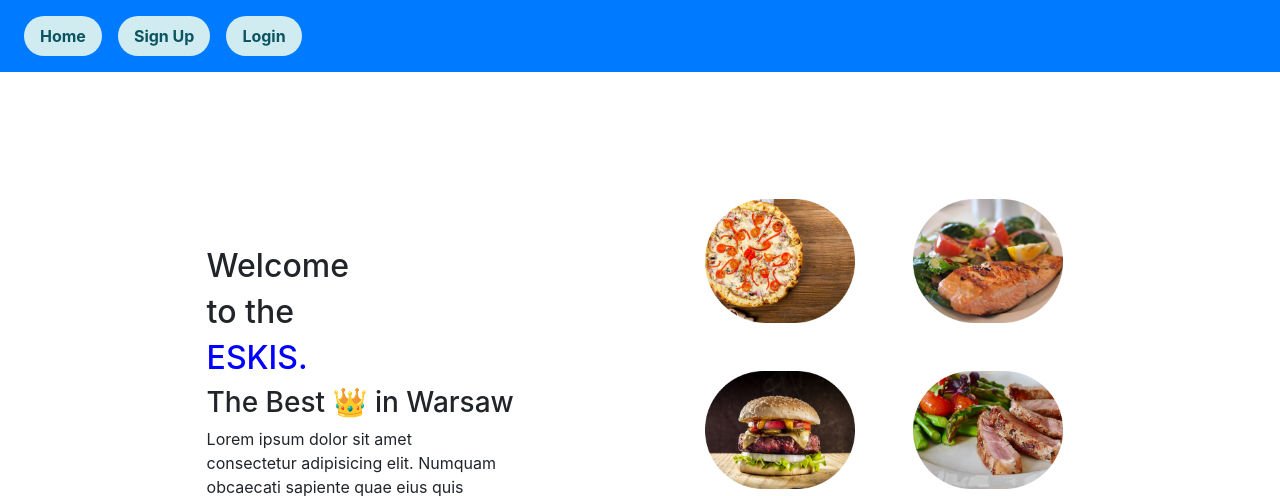
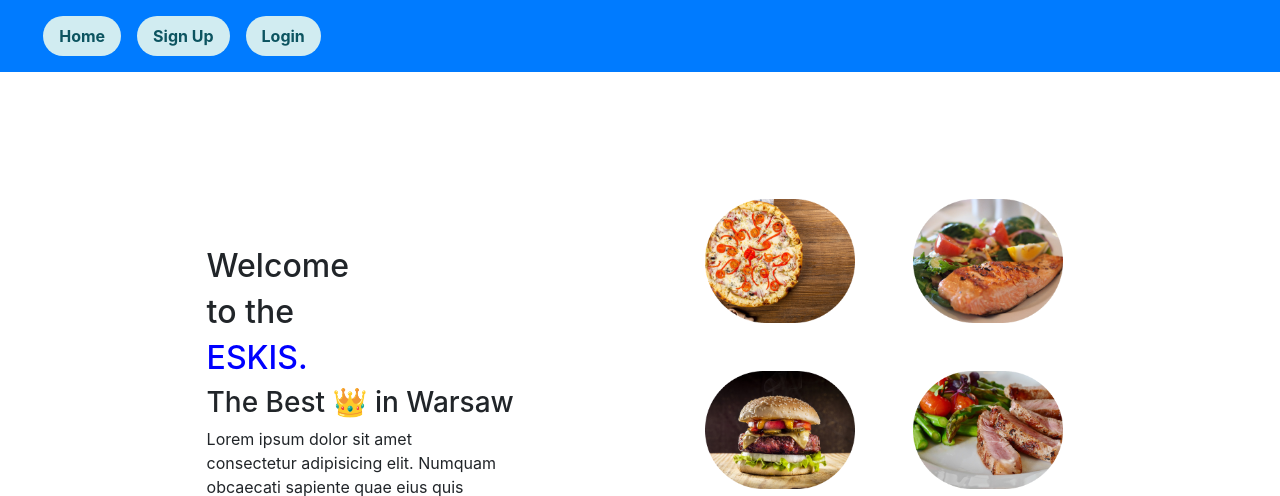
Before and after one commit to Ozan-007/Restaurant_Reservation_App, a Django app: page / in a window 1280 px wide. Shown: the top 496 px of the page. Run offline with Django 4.2, Linux system fonts and the light colour scheme; some libraries are stand-ins or nearby versions.

Commit message:
navbar updated

```diff
--- a/reservation/templates/index.html
+++ b/reservation/templates/index.html
@@ -19,7 +19,7 @@
             <span" class="navbar-toggler-icon"></span>
           </button>
           <div class="collapse navbar-collapse" id="navbarNav">
-            <ul class="nav justify-content-center">
+            <ul style="margin-left:1.2rem;" class="nav justify-content-center">
               <li class="nav-item">
                 <a class="nav-link alert-info" style="font-weight: bold;margin:0.5rem; border-radius:70px" href="{% url 'home' %}">Home</a>
               </li>
@@ -38,13 +38,13 @@
               </li>
               {% endif %}
               {% if request.user.username %}
-              <li class="nav-item">
+              <li  class="nav-item">
+                <a class="nav-link alert-info" style="font-weight: bold; margin:0.5rem; border-radius:70px" href="{% url 'home' %}">{{request.user.username}}</a>
+              </li>
+              <li style="margin-left: 63vw" class="nav-item">
                 <a class="nav-link alert-info" style="font-weight: bold;margin:0.5rem; border-radius:70px" href="{% url 'logout' %}">Logout</a>
               </li>
-              <li class="nav-item">
-                <a class="nav-link alert-info" style="font-weight: bold; margin:0.5rem; border-radius:70px" href="{% url 'home' %}">{{request.user.username}}</a>
-              </li>
-               {% endif %}
+              {% endif %}
 
             </ul>
           </div>
```
